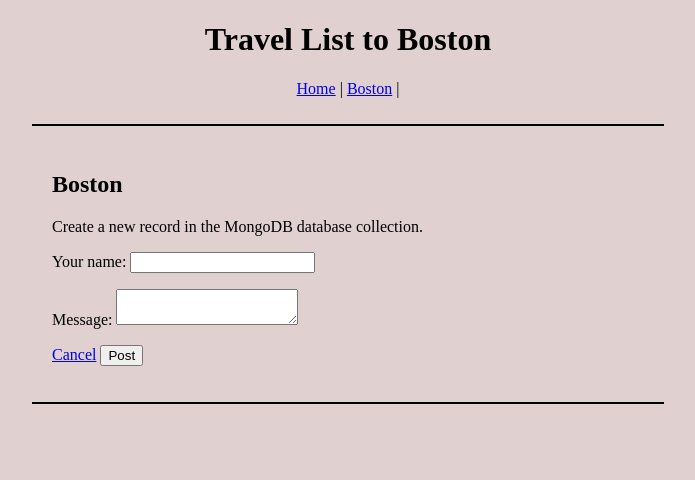
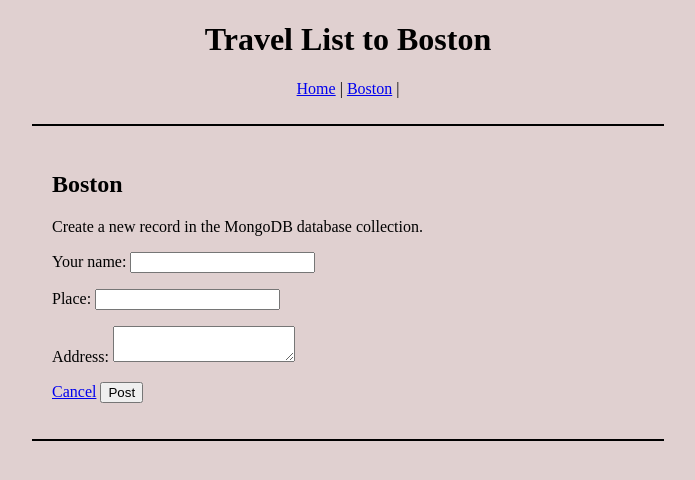
Before and after one commit to ShreyaJakharC/webApp, a Flask app: page /create in a window 1280 px wide. Shown: the top 480 px of the page, without its empty margins (292-987 px from the left). Run offline with Flask 2, Linux system fonts and the light colour scheme; parts of the project's set-up code (start-up, migrations or seed data) failed here and were passed over.

Commit message:
Boston Username

```diff
--- a/templates/create.html
+++ b/templates/create.html
@@ -5,9 +5,10 @@
 
 </p>
 <form method="POST" action="{{ url_for('create_post') }}">
-  <p>Your name: <input type="text" id="place" name="place" /><br /></p>
+  <p>Your name: <input type="text" id="name" name="name" /><br /></p>
+  <p>Place: <input type="text" id="place" name="place" /><br /></p>
   <p>
-    Message:
+    Address:
     <textarea type="text" id="address" name="address"></textarea>
   </p>
   <p>
--- a/templates/edit.html
+++ b/templates/edit.html
@@ -7,10 +7,14 @@
 <form method="POST" action="{{ url_for('edit_post', mongoid=mongoid) }}">
   <p>
     Your name:
+    <input type="text" id="name" name="name" value="{{doc.name}}" /><br />
+  </p>
+  <p>
+    Place:
     <input type="text" id="place" name="place" value="{{doc.place}}" /><br />
   </p>
   <p>
-    Message:
+    Address:
     <textarea id="address" name="address">{{doc.address}}</textarea>
   </p>
   <p>
--- a/templates/read.html
+++ b/templates/read.html
@@ -33,10 +33,13 @@
     <div>
         <hr class="solid">
         <p class="post">
-            Posted by {{doc.place}} at {{ doc.created_at.strftime("%H:%M on %d %B %Y") }}
+            Posted by {{doc.name}} at {{ doc.created_at.strftime("%H:%M on %d %B %Y") }}
             <br/>
             <a href="{{ url_for('edit',mongoid=doc._id)}}">Edit</a> | <a href="{{ url_for('delete',mongoid=doc._id)}}">Delete</a>
             <br/>
+        </p>
+        <p>
+        {{ doc.place }}
         </p>
         <p>
             {{ doc.address }}
```
